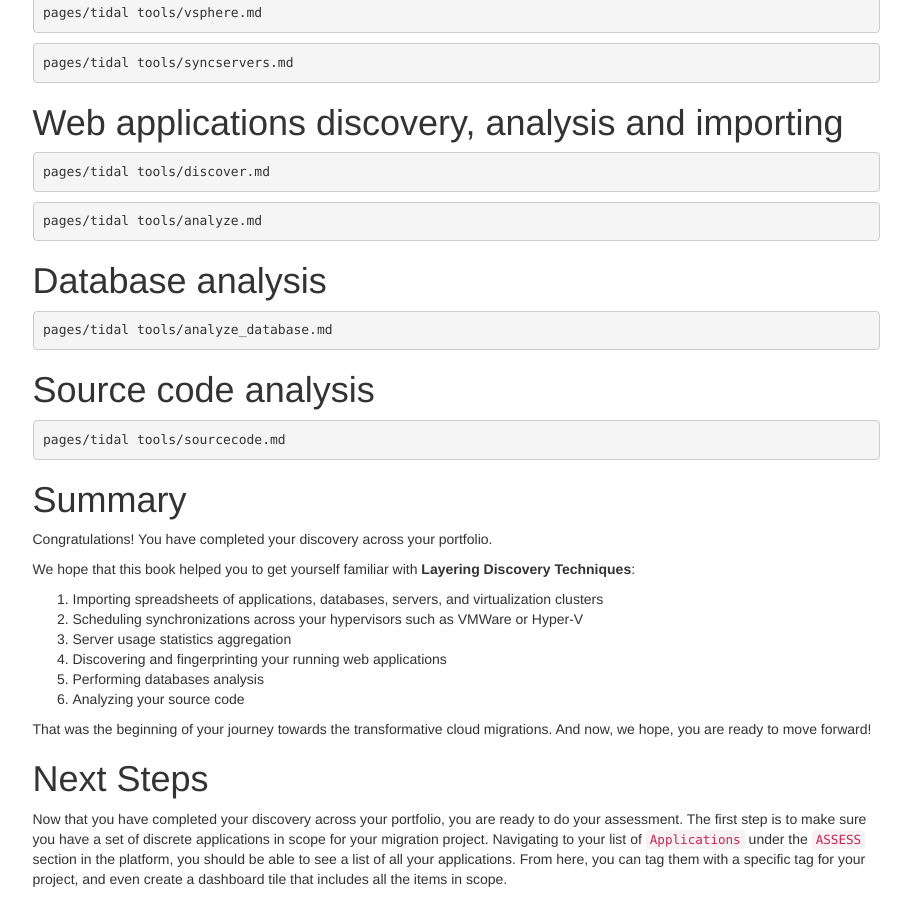
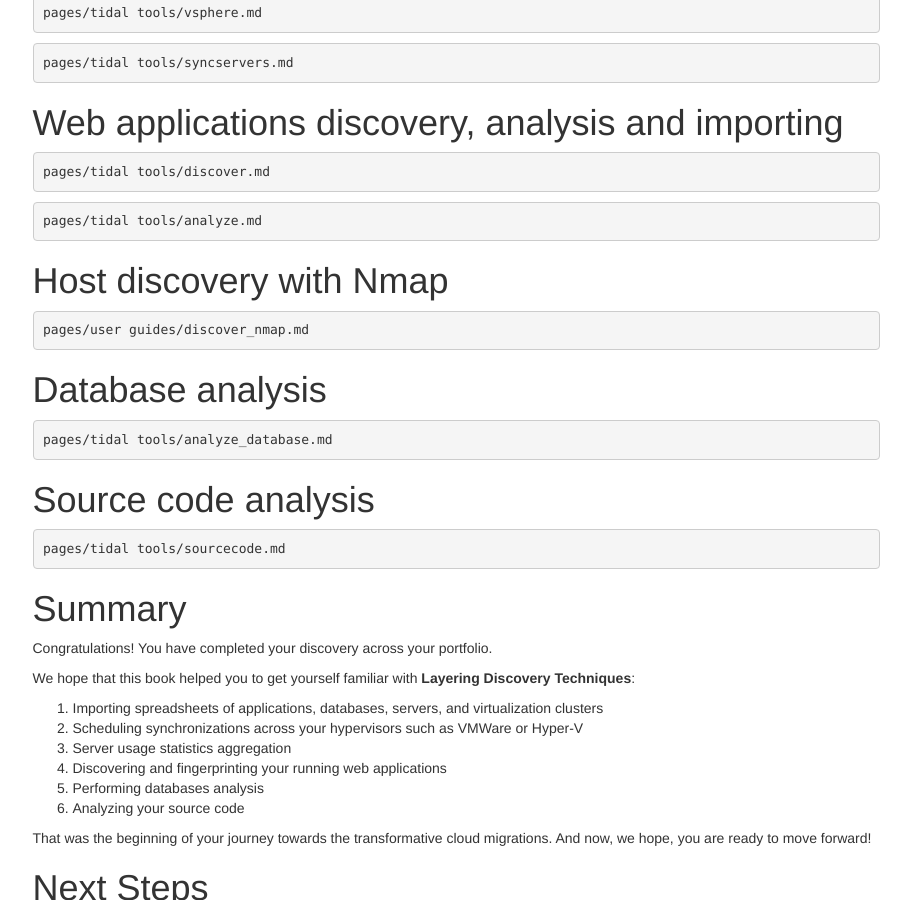
Before and after one commit to tidalmigrations/tidalmigrations.github.io, a Jekyll site: the page built from book/discover.md, in a window 1280 px wide and 900 px high, scrolled down 615 px. Shown: the whole window, without its empty margins (330-1241 px from the left). Built offline with Jekyll 4.4.1, drawn with Linux system fonts in a browser that asks for light colours; nearby versions of some CDN libraries; library files that are not in the unit come from our copies; comment, search, counter and statistics services are not loaded.

Commit message:
Adding Host discovery with Nmap

````diff
--- a/book/discover.md
+++ b/book/discover.md
@@ -50,6 +50,12 @@ pages/tidal tools/discover.md
 pages/tidal tools/analyze.md
 ```
 
+# Host discovery with Nmap
+
+```{.include}
+pages/user guides/discover_nmap.md
+```
+
 # Database analysis
 
 ```{.include}
````
Also changed, not shown: pages/user guides/discover_nmap.md (+4 -0 lines), 1 other file.
